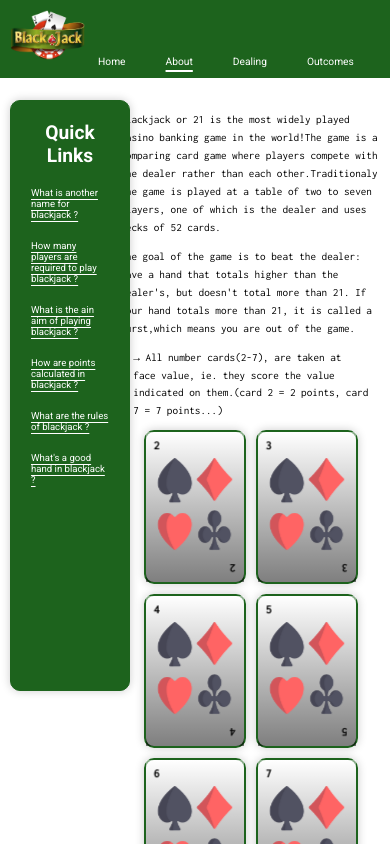
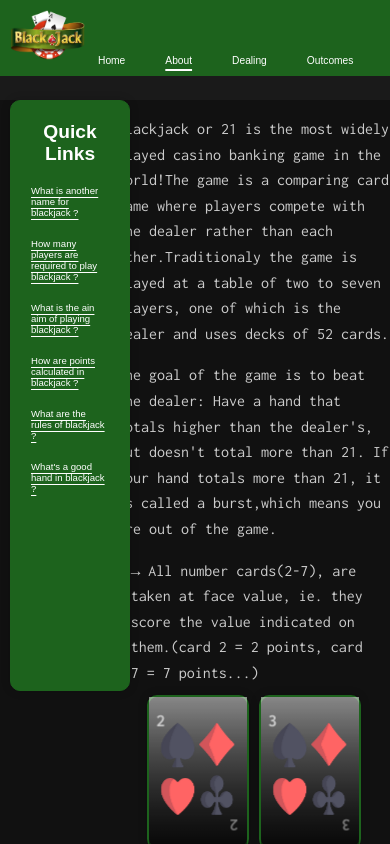
Before and after one commit to karanja-23/Group-13-React-Project, a React (Vite) app: page /about in a window 390 px wide. Shown: the top 844 px of the page. Built offline with nearby package versions, Linux system fonts and the light colour scheme.

Commit message:
modified index.css

```diff
--- a/src/CSS/index.css
+++ b/src/CSS/index.css
@@ -277,4 +277,117 @@ text-decoration-thickness: 2px;
   position: absolute;
   top: 0;
 
+}/* Base styles */
+body {
+  font-family: Arial, sans-serif;
+  margin: 0;
+  padding: 0;
+  background-color: #1a1a1a; /* Dark background for a casino vibe */
+  color: white;
 }
+
+.home-background {
+  background-color: #111; /* Slightly darker for depth */
+  min-height: 100vh;
+  display: flex;
+  flex-direction: column;
+  align-items: center;
+}
+
+.outcomes-content {
+  max-width: 800px;
+  margin: 20px;
+  padding: 20px;
+  background-color:black; /* Dark background for content */
+  border-radius: 10px;
+  box-shadow: 0 4px 10px rgba(0, 0, 0, 0.7);
+}
+
+h1 {
+  font-size: 2.5rem;
+  text-align: center;
+  color: #1db954; /* Green for the title */
+  margin-bottom: 20px;
+}
+
+h2 {
+  font-size: 1.75rem;
+  color: #e50914; /* Red for section titles */
+  margin-bottom: 10px;
+}
+
+p {
+  font-size: 1.1rem;
+  color: #ccc; /* Light grey for normal text */
+  line-height: 1.6;
+  margin-bottom: 15px;
+}
+
+.outcome-card {
+  background-color: #444; /* Darker grey cards for contrast */
+  margin-bottom: 15px;
+  padding: 15px;
+  border-radius: 8px;
+  box-shadow: 0 4px 8px rgba(0, 0, 0, 0.5);
+  transition: all 0.3s ease-in-out;
+}
+.outcome-card:hover {
+  transform: scale(1.05); /* Scale up on hover */
+  box-shadow: 0 0 20px 5px rgba(255, 215, 0, 0.8); /*Gold glow effect */
+
+
+}
+
+.outcome-card h2 {
+  color: #1db954; /* Green for outcome headings */
+  font-weight: bold;
+}
+
+.outcome-card p {
+  color: #ddd; /* Lighter grey for description text */
+}
+
+/* Navigation Bar */
+nav {
+  width: 100%;
+  padding: 10px 0;
+  background-color: #1db954; /* Green background for navbar */
+  display: flex;
+  justify-content: center;
+}
+
+nav a {
+  text-decoration: none;
+  color: white;
+  font-size: 1.2rem;
+  margin: 0 20px;
+  transition: color 0.3s ease;
+}
+
+nav a:hover {
+  color: #e50914; /* Red hover effect */
+}
+
+/* Responsive styling */
+@media screen and (max-width: 768px) {
+  .outcomes-content {
+    padding: 15px;
+    margin: 10px;
+  }
+
+  h1 {
+    font-size: 2rem;
+  }
+
+  h2 {
+    font-size: 1.5rem;
+  }
+
+  p {
+    font-size: 1rem;
+  }
+
+  .outcome-card {
+    padding: 10px;
+  }
+}
```
